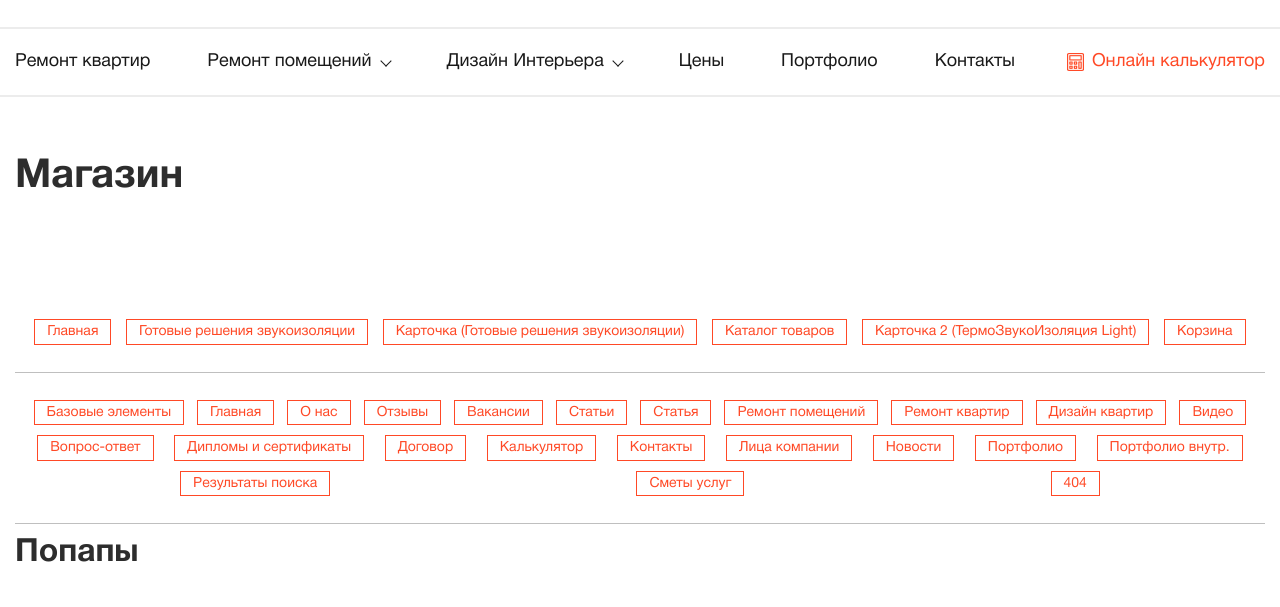
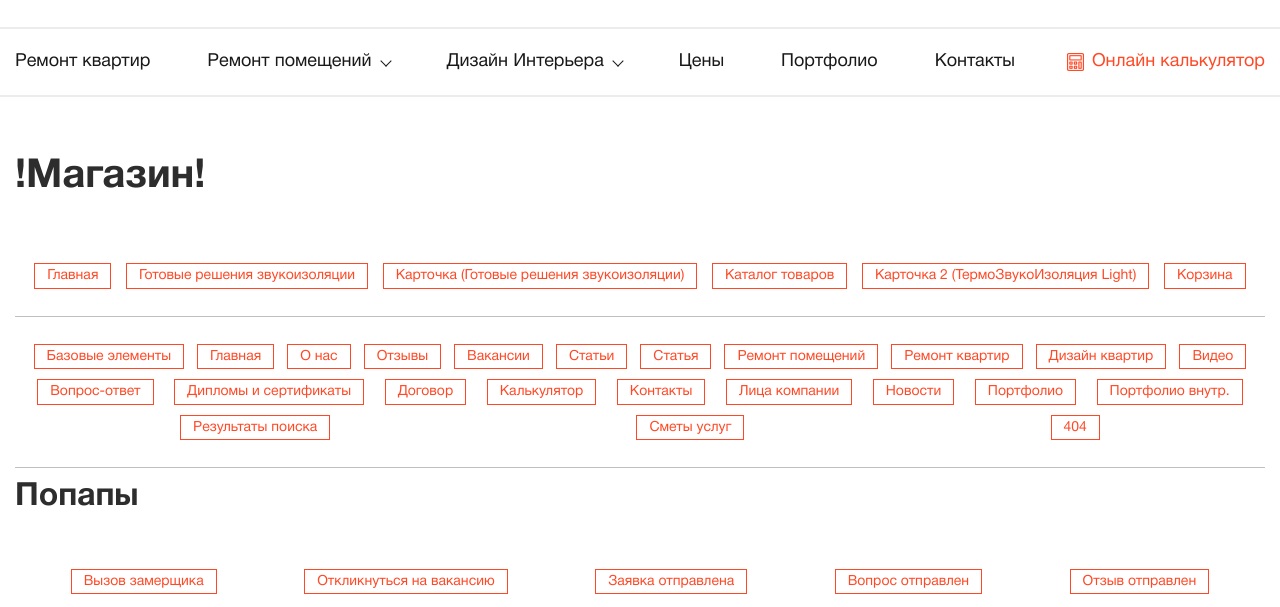
Before and after one commit to tochcha/remside, a plain HTML site: page index.html in a window 1280 px wide. Shown: the part 193-800 px from the top of the page. Drawn offline with Linux system fonts and the light colour scheme.

Commit message:
Изменю заголовок заметнее

```diff
--- a/index.html
+++ b/index.html
@@ -168,9 +168,7 @@
                     <nav class="index_nav">
                         <br>
                         <br>
-                        <h1>Магазин</h1>
-                        <br>
-                        <br>
+                        <h1>!Магазин!</h1>
                         <ul>
                             <li><a href="shop-home.html">Главная</a></li>
                             <li><a href="gotovye-reshenia.html">Готовые решения звукоизоляции</a></li>
```
Also changed, not shown: 1 other file.
